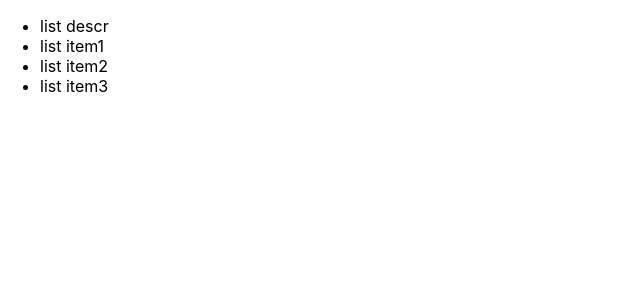
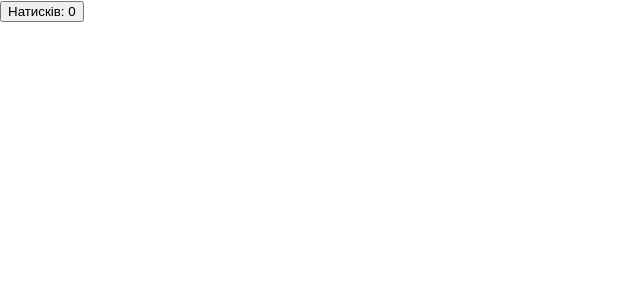
Before and after one commit to Qunthunnan/react-learning, a React (Create React App) app: page / in a window 1280 px wide. Shown: the top 300 px of the page, without its empty margins (0-640 px from the left). Built offline with nearby package versions, Linux system fonts and the light colour scheme.

Commit message:
components, elements

```diff
--- a/src/App.js
+++ b/src/App.js
@@ -1,5 +1,6 @@
-import logo from './logo.svg';
+ import logo from './logo.svg';
 import './App.css';
+import { Component } from 'react';
 
 function App() {
   return (
@@ -22,4 +23,19 @@ function App() {
   );
 }
 
-export default App;
+function FooButton() {
+  let num = 0;
+  const btn = <button className='Button'>Натисків: {num}</button>;
+  return btn;
+}
+//Компоненти можуть бути як класовими
+
+class Button extends Component {
+  render () {
+    let num = 0;
+    const btn = <button className='Button'>Натисків: {num}</button>;
+    return btn;
+  }
+}
+
+export {App, Button};
--- a/src/index.js
+++ b/src/index.js
@@ -1,28 +1,35 @@
 import React from 'react';
 import ReactDOM from 'react-dom/client';
 import './index.css';
-import App from './App';
+import {App, Button} from './App';
 // import reportWebVitals from './reportWebVitals';
 
-const descr = 'list descr';
+// const descr = 'list descr';
 
-const testElement = (<div className='testBlock'>
-  <div className='testList'></div>
-  <ul>
-    <li>{descr}</li>
-    <li>list item1</li>
-    <li>list item2</li>
-    <li>list item3</li>
-  </ul>
-</div>);
+// const testElement = (<div className='testBlock'>
+//   <div className='testList'></div>
+//   <ul>
+//     <li>{descr}</li>
+//     <li>list item1</li>
+//     <li>list item2</li>
+//     <li>list item3</li>
+//   </ul>
+// </div>);
 //Створення елементу з JSX синтаксисом
 
-const testElement2 = React.createElement('div', {className: 'classnameofdiv'}, 'testetestst');
+// const testElement2 = React.createElement('div', {className: 'classnameofdiv'}, 'testetestst');
 //Створення елементу з JS синтаксисом
 
 
 const root = ReactDOM.createRoot(document.getElementById('root'));
-root.render(testElement);
+root.render(
+  <React.StrictMode>
+    <Button></Button>
+  </React.StrictMode>
+);
+
+//Елементи передбачені для разового використання у додатку, не можуть бути змінені, а тільки на ново перестворені на сторінці.
+//Компоненти передбачені для багато разового використання та можуть вмістити у собі певну логіку. Самі по собі компоненти оголошуються з великої літери та по факту являють собою функцією, яка повертає JSX компонент
 
 // If you want to start measuring performance in your app, pass a function
 // to log results (for example: reportWebVitals(console.log))
```
